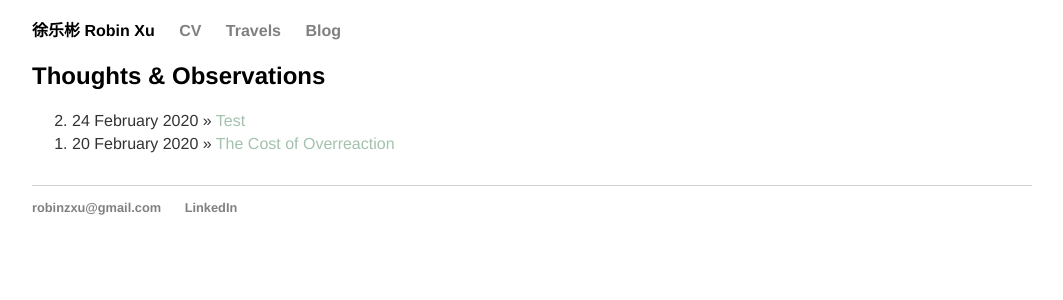
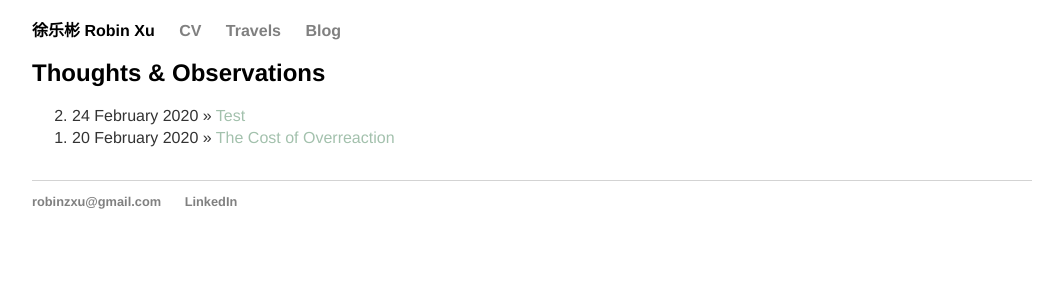
Before and after one commit to robinzxu/robinzxu.github.io, a Jekyll site: the page built from blog/index.html, in a window 1280 px wide. Shown: the top 300 px of the page, without its empty margins (108-1171 px from the left). Built offline with Jekyll 4.4.1, drawn with Linux system fonts in a browser that asks for light colours.

Commit message:
Update main.css

```diff
--- a/css/main.css
+++ b/css/main.css
@@ -1,4 +1,4 @@
-body { margin: 20px auto; width: 90%; max-width:1000px; font-family: 'Helvetica', 'Arial', 'Sans-Serif'; }
+body { margin: 20px auto; width: 90%; max-width:1000px; font-family: 'Helvetica', 'Arial', 'Sans-Serif'; line-height: 1.4em; }
 
 a { text-decoration: none; color: #a3c1ad; }
 a:hover { text-decoration: underline; }
```
